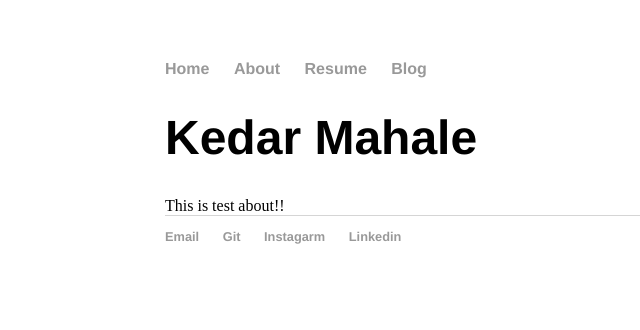
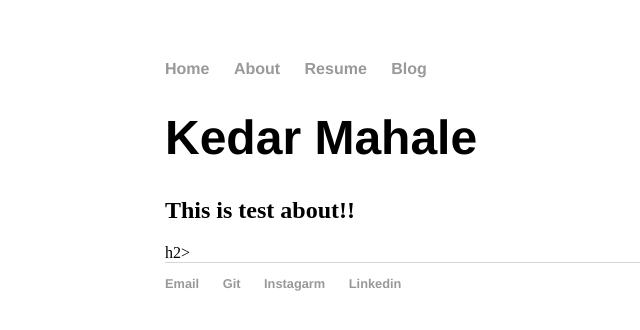
Before and after one commit to kedarmahale/kedarmahale.github.io, a Jekyll site: the page built from about/index.html, in a window 1280 px wide. Shown: the top 330 px of the page, without its empty margins (27-667 px from the left). Built offline with Jekyll 4.4.1, drawn with Linux system fonts in a browser that asks for light colours.

Commit message:
asdvsdfsdf

```diff
--- a/about/index.html
+++ b/about/index.html
@@ -5,4 +5,4 @@ title: Kedar Mahale
 
 <h1>{{ page.title }}</h1>
 
-This is test about!!
+<h2>This is test about!!</h2>h2>
```
